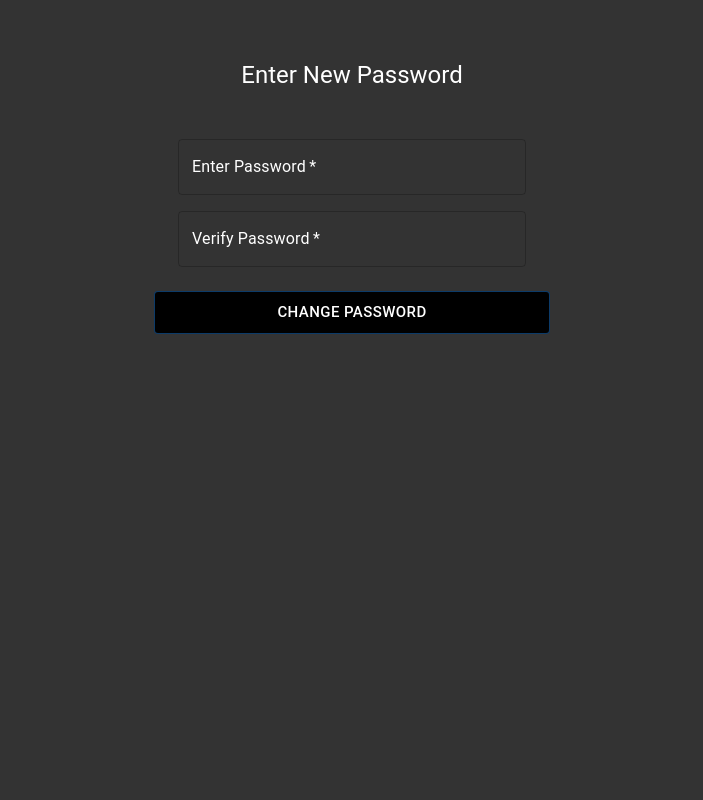
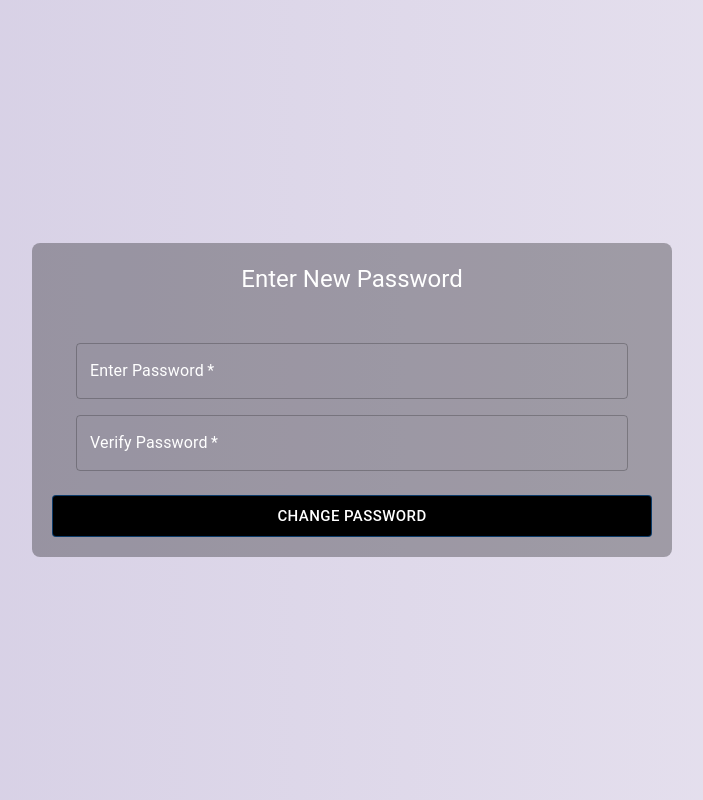
Before and after one commit to ShouryaRami/LMS-Front-end, a React (Create React App) app: page /PasswordReset/1 in a window 1280 px wide. Shown: the whole page, without its empty margins (288-991 px from the left). Built offline with nearby package versions, Linux system fonts and the light colour scheme; the HTML template or start-up script is replaced by a standard one.

Commit message:
Ui changes and Some basic integration

```diff
--- a/src/Admin/AdminDashboard.js
+++ b/src/Admin/AdminDashboard.js
@@ -286,7 +286,7 @@ function Dashboard() {
           border:1,
           gap:2,
           borderColor:"primary.main",
-          backgroundColor: "#90caf9"
+          // backgroundColor: "#90caf9"
       }}
       >
           <Table aria-label="simple table">
--- a/src/Candidate/SkillPage.js
+++ b/src/Candidate/SkillPage.js
@@ -47,7 +47,7 @@ const SkillPage = () => {
         justifyContent: 'center',
         alignItems: 'center',
         minHeight: '100vh',
-        backgroundColor: 'rgba(0, 0, 0, 0.3)'
+        // backgroundColor: 'rgba(0, 0, 0, 0.3)'
       }}>
         <div style={{
           background: 'white',
--- a/src/Company/EnterEmail.js
+++ b/src/Company/EnterEmail.js
@@ -79,14 +79,21 @@ function EnterEmail() {
 
   return (
     <>
-      <div style={{ background: "#333", minHeight: "100vh" }}>
-        <Container component="main" maxWidth="xs">
-          <Box
-            sx={{
-              paddingTop: "15%",
-              display: "flex",
-              flexDirection: "column",
-              alignItems: "center",
+      <div style={{
+        display: 'flex',
+        justifyContent: 'center',
+        alignItems: 'center',
+        minHeight: '100vh',
+      }}>
+        {/* <Container component="main" maxWidth="xs"> */}
+          <div
+            style={{
+              // background: 'white',
+              padding: '20px',
+              borderRadius: '8px',
+              width: '80%',
+              maxWidth: '600px',
+              backgroundColor: 'rgba(0, 0, 0, 0.3)'
             }}
           >
             <Typography component="h1" variant="h5" style={{ color: "white" }}>
@@ -142,8 +149,8 @@ function EnterEmail() {
                 </Button>
               </ButtonGroup>
             </Box>
-          </Box>
-        </Container>
+          </div>
+        {/* </Container> */}
       </div>
       {alert.open && (
         <Alert
--- a/src/Company/PasswordReset.js
+++ b/src/Company/PasswordReset.js
@@ -81,17 +81,23 @@ function PasswordReset() {
 
   return (
     <>
-    <div style={{ background: "#333", minHeight: "100vh" }}>
-      <Container component="main" maxWidth="xs">
-        <Box
-          sx={{
-            paddingTop: "15%",
-            display: "flex",
-            flexDirection: "column",
-            alignItems: "center",
+    <div style={{
+        display: 'flex',
+        justifyContent: 'center',
+        alignItems: 'center',
+        minHeight: '100vh',
+      }}>
+        <div
+          style={{
+            // background: 'white',
+            padding: '20px',
+            borderRadius: '8px',
+            width: '80%',
+            maxWidth: '600px',
+            backgroundColor: 'rgba(0, 0, 0, 0.3)'
           }}
         >
-          <Typography component="h1" variant="h5" style={{ color: "white" }}>
+          <Typography component="h1" color={"black"} variant="h5" style={{ color: "white" }}>
             Enter New Password
           </Typography>
           <Box component="form" onSubmit={handleSubmit} sx={{ mt: 3 }}>
@@ -163,8 +169,7 @@ function PasswordReset() {
               </Button>
             </ButtonGroup>
           </Box>
-        </Box>
-      </Container>
+        </div>
     </div>
     {alert.open && (
         <Alert
--- a/src/Company/Skill/SkillManagement.js
+++ b/src/Company/Skill/SkillManagement.js
@@ -85,14 +85,13 @@ function SkillManagement() {
   // Function to close dialog
   const handleDialogClose = () => {
     setSkill([]);
-
+    setDialogOpen(false);
     setFormData({
       Skill_id: "",
       Skill_name: "",
       Skill_Description: "",
       Sub_skills: [],
     });
-    setDialogOpen(false);
   };
 
   const handleChange = (e) => {
@@ -323,13 +322,13 @@ console.log("tttt------", formData.Sub_skills ? formData.Sub_skills: [])
                     ))}
                   </TableCell> */}
                   <TableCell style={{ textAlign: "center" }}>
-                    <Button
+                    {/* <Button
                       color="success"
                       size="small"
                       onClick={() => handleDialogOpen("edit", item)}
                     >
                       Edit
-                    </Button>
+                    </Button> */}
                     <Button
                       color="error"
                       size="small"
@@ -413,7 +412,6 @@ console.log("tttt------", formData.Sub_skills ? formData.Sub_skills: [])
                 margin="dense"
                 name="Skills"
                 label="Skills"
-                InputProps={dialogType === "info" ? { readOnly: true } : {}}
                 value={val}
                 onChange={(e) => {
                   setVal(e.target.value);
@@ -440,7 +438,6 @@ console.log("tttt------", formData.Sub_skills ? formData.Sub_skills: [])
                         <TextField
                           label={"Sub Tasks"}
                           value={subText}
-                          InputProps={dialogType === "info" ? { readOnly: true } : {}}
                           onChange={(e) => {
                             setSubText(e.target.value);
                           }}
@@ -497,27 +494,19 @@ console.log("tttt------", formData.Sub_skills ? formData.Sub_skills: [])
           {dialogType === "add" || dialogType === "edit" ? (
             <Button onClick={handleDialogClose}>Cancel</Button>
           ) : null}
-          {dialogType === "add"
-          ? (<Button type="submit" onClick={handleAddOrUpdateskill} color="primary">Add</Button>)
-          : dialogType === "edit"
-          ? (<Button type="submit" onClick={handleAddOrUpdateskill} color="primary">Edit</Button>)
-          : dialogType === "info"
-          ? (<Button color="primary" onClick={handleDialogClose}>Done</Button>)
-          : null
-          // <Button
-          //   type="submit"
-          //   onClick={handleAddOrUpdateskill}
-          //   color="primary"
-          // >
-          //   {dialogType === "add"
-          //     ? "Add"
-          //     : dialogType === "edit"
-          //     ? "edit"
-          //     : dialogType === "info"
-          //     ? "Done"
-          //     : {}}
-          // </Button>
-          }
+          <Button
+            type="submit"
+            onClick={handleAddOrUpdateskill}
+            color="primary"
+          >
+            {dialogType === "add"
+              ? "Add"
+              : dialogType === "edit"
+              ? "edit"
+              : dialogType === "info"
+              ? "Done"
+              : {}}
+          </Button>
         </DialogActions>
       </Dialog>
 
```
Also changed, not shown: src/Company/CompanyRegistration.js (renamed from src/Company/CompanyRegistration.jsx).
